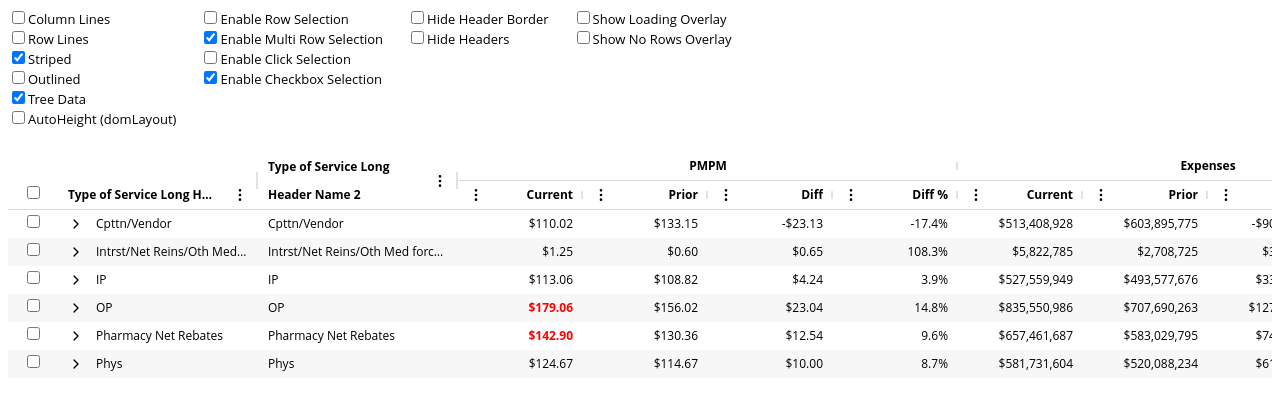
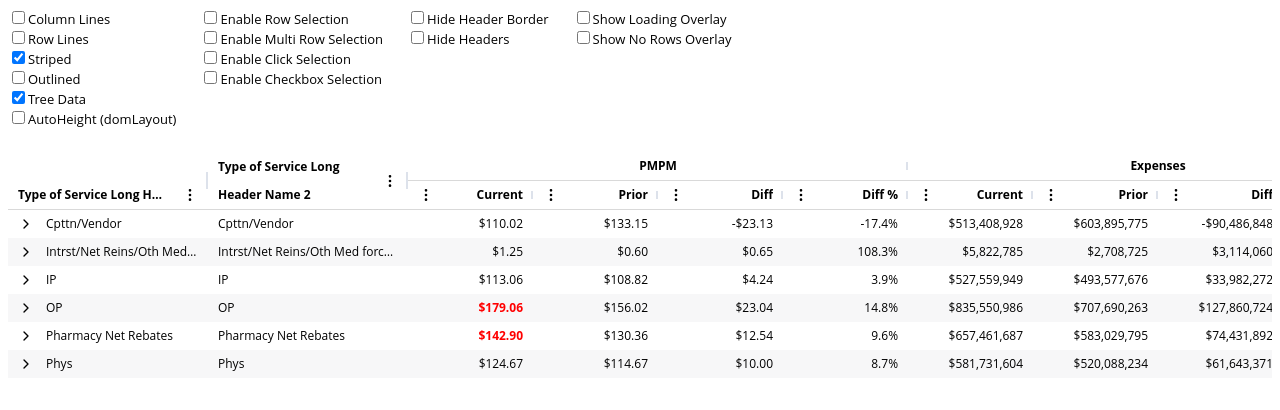
Before and after one commit to mahonbr/tanstack-table, a React (Vite) app: page / in a window 1280 px wide. Shown: the top 410 px of the page. Built offline with nearby package versions, Linux system fonts and the light colour scheme.

Commit message:
Create useCheckboxSelection Hook

```diff
--- a/src/App.jsx
+++ b/src/App.jsx
@@ -311,7 +311,7 @@ const columns = [
 		accessorKey: 'category',
 		header: 'Type of Service Long Header Name 2',
 		minSize: 200,
-		size: 200,
+		size: '200%',
 		type: ['text'],
 		wrapHeaderText: true,
 		wrapText: false,
@@ -461,9 +461,9 @@ const columns = [
 function App(props) {
 	const [columnLines, setColumnLines] = useState(false);
 	const [domLayout, setDomLayout] = useState(false);
-	const [enableCheckboxSelection, setEnableCheckboxSelection] = useState(true);
+	const [enableCheckboxSelection, setEnableCheckboxSelection] = useState(false);
 	const [enableClickSelection, setEnableClickSelection] = useState(false);
-	const [enableMultiRowSelection, setEnableMultiRowSelection] = useState(true);
+	const [enableMultiRowSelection, setEnableMultiRowSelection] = useState(false);
 	const [enableRowSelection, setEnableRowSelection] = useState(undefined);
 	const [hideHeaderBorder, setHideHeaderBorder] = useState(false);
 	const [hideHeaders, setHideHeaders] = useState(false);
@@ -483,7 +483,15 @@ function App(props) {
 
 	return (
 		<div>
-			<form style={{ display: 'flex', fontFamily: '"Open Sans"', fontSize: 13, gap: 24, marginBottom: 24 }}>
+			<form
+				style={{
+					display: 'flex',
+					fontFamily: "'Open Sans', 'Roboto', 'Helvetica', 'Arial', sans-serif",
+					fontSize: 13,
+					gap: 24,
+					marginBottom: 24,
+				}}
+			>
 				<div>
 					<input
 						type='checkbox'
@@ -605,7 +613,8 @@ function App(props) {
 					noRowsOverlayProps={{ overlayText: 'No data available to display.' }}
 					onCellClicked={(event, context) => console.log('onCellClicked', context)}
 					onCellDoubleClicked={(event, context) => console.log('onCellDoubleClicked', context)}
-					onGridReady={(table) => console.log('onGridReady', table)}
+					// onGridReady={(table) => console.log('onGridReady', table)}
+					onGridReady={(table) => (window.table = table)}
 					onRowClicked={(event, context) => console.log('onRowClicked', context)}
 					onRowDoubleClicked={(event, context) => console.log('onRowDoubleClicked', context)}
 					onSelectionChanged={(selection) => console.log('onSelectionChanged', selection)}
--- a/src/components/grids/DataTable.jsx
+++ b/src/components/grids/DataTable.jsx
@@ -1,25 +1,21 @@
-import { forwardRef, useMemo, useRef } from 'react';
+import { forwardRef, useRef } from 'react';
 
-import { find } from 'lodash';
 import { getCoreRowModel, getExpandedRowModel, getSortedRowModel, useReactTable } from '@tanstack/react-table';
 import { useEffectOnce, useUpdateEffect } from 'react-use';
 import clsx from 'clsx';
 import styled from '@emotion/styled';
 
-import { ConfigMap } from '@/utils';
 import ErrorBoundary from '@/components/feedback/ErrorBoundary';
 import useControlled from '@/hooks/useControlled';
 import useMergedRefs from '@/hooks/useMergedRefs';
 
-import ColumnTypes from './ColumnTypes';
 import ColumnTypesFeature from './features/ColumnTypesFeature';
 import DefaultColumnGroup from './components/ColumnGroup';
 import DefaultTableBody from './components/TableBody';
 import DefaultTableHead from './components/TableHead';
 import HelpersFeature from './features/HelpersFeature';
 import Overlay from './components/Overlay';
-
-const baseColumnTypes = new ConfigMap([...ColumnTypes]);
+import useCheckBoxSelection from './hooks/useCheckboxSelection';
 
 const PREFIX = 'eda-datatable';
 
@@ -455,6 +451,7 @@ const getSubRowsCallback = (row) => row.children; // return the children array a
 
 const DataTable = forwardRef((props, ref) => {
 	const {
+		_features = [],
 		columnLines = false,
 		columnPinning: columnPinningProp,
 		columnResizeMode = 'onChange',
@@ -463,16 +460,15 @@ const DataTable = forwardRef((props, ref) => {
 		columnSizingInfo: columnSizingInfoProp,
 		columnTypes = [],
 		data = props.rowData ?? [],
-		// debugColumns = false,
-		// debugHeaders = false,
-		// debugTable = false,
 		domLayout = 'normal',
 		enableCheckboxSelection = false,
 		enableClickSelection = false,
 		enableColumnPinning = false,
 		enableExpanding = props.treeData ?? false,
 		enableMultiRowSelection = false,
-		enableRowSelection = enableCheckboxSelection || enableClickSelection || enableMultiRowSelection,
+		enableRowSelection = props.enableCheckboxSelection ||
+			props.enableClickSelection ||
+			props.enableMultiRowSelection,
 		enableSubRowSelection = false,
 		expanded: expandedProp,
 		getRowClass,
@@ -505,6 +501,7 @@ const DataTable = forwardRef((props, ref) => {
 		slotProps = {},
 		slots = {},
 		sorting: sortingProp,
+		state,
 		striped = false,
 		defaultColumn = {
 			enableMultiSort: true,
@@ -519,6 +516,7 @@ const DataTable = forwardRef((props, ref) => {
 				wrapText: false,
 			},
 		},
+		...rest
 	} = props;
 
 	const { ColumnGroup = DefaultColumnGroup, TableBody = DefaultTableBody, TableHead = DefaultTableHead } = slots;
@@ -574,36 +572,16 @@ const DataTable = forwardRef((props, ref) => {
 		onChange: onSortingChangeProp,
 	});
 
-	/**
-	 * @todo Updates to enabledCheckboxSelection to state will cause a refresh which should call
-	 * createTable again. This shold be handled in a feature.
-	 */
-	const columns = useMemo(() => {
-		const columns = [...columnsProp];
-		const checkboxSelectionColumnDef = baseColumnTypes.get('__eda_selection_column__');
-
-		// We add the selection column if checkbox selection is enabled and the column is not already present.
-		if (enableCheckboxSelection && !find(columns, { id: checkboxSelectionColumnDef.id })) {
-			columns.unshift(checkboxSelectionColumnDef);
-		}
-
-		return columns;
-	}, [columnsProp, enableCheckboxSelection]);
+	const columns = useCheckBoxSelection({ columns: columnsProp, enableCheckboxSelection, setColumnPinning });
 
 	const table = useReactTable({
-		_features: [HelpersFeature, ColumnTypesFeature],
+		...rest,
+		_features: [..._features, ColumnTypesFeature, HelpersFeature],
 		columnResizeMode,
 		columns,
 		columnTypes,
 		data,
-		// debugColumns,
-		// debugHeaders,
-		// debugTable,
 		defaultColumn,
-		/**
-		 * @todo Need to implement as a feature so that it can respond to changes in state/props.
-		 */
-		enableCheckboxSelection,
 		enableColumnPinning,
 		enableExpanding,
 		enableMultiRowSelection,
@@ -619,11 +597,9 @@ const DataTable = forwardRef((props, ref) => {
 		onExpandedChange: setExpanded,
 		onRowSelectionChange: setRowSelection,
 		onSortingChange: setSorting,
-		// getRowId: (row) => row.uuid,
 		meta: {
 			...meta,
 			classes,
-			enableCheckboxSelection,
 			enableClickSelection,
 			getRowClass,
 			getRowStyle,
@@ -637,6 +613,7 @@ const DataTable = forwardRef((props, ref) => {
 			tableRef,
 		},
 		state: {
+			...state,
 			columnPinning,
 			columnSizing,
 			columnSizingInfo,
--- a/src/components/grids/DataTable.utils.js
+++ b/src/components/grids/DataTable.utils.js
@@ -1,3 +1,6 @@
+import { ConfigMap } from '@/utils';
+import ColumnTypes from './ColumnTypes';
+
 /**
  * Once I convert to TypeScript I can leverage the type, but this is also serving as notes for the
  * TS implementation.
@@ -53,6 +56,19 @@ const ColumnDefType = {
 };
 
 /**
+ * A ConfigMap seeded from the project's `ColumnTypes` registry that represents the baseline column
+ * type definitions available to the data table. Each entry in this map is a named column type (for
+ * example: "text", "number", etc.) and contains the default metadata and renderer/helper functions
+ * for that type. Use this map to look up type defaults when constructing column definitions or to
+ * extend/override available column types at application initialization.
+ *
+ * @usage
+ * - Read defaults: `baseColumnTypes.get('text')`
+ * - Add/override: `baseColumnTypes.set('currency', { meta: { format: '$0,0s' } })`
+ */
+export const baseColumnTypes = new ConfigMap([...ColumnTypes]);
+
+/**
  * In order to "ease" the implementation, I'm allowing the user to enter the UI column configs either
  * within the meta section or at the root.
  */
--- a/src/components/grids/components/tools/MenuTool.jsx
+++ b/src/components/grids/components/tools/MenuTool.jsx
@@ -1,5 +1,4 @@
 import { IconDotsVertical } from '@tabler/icons-react';
-import { produce } from 'immer';
 
 // const onClickCallback = (event) => {
 // 	event.stopPropagation();
@@ -14,18 +13,7 @@ const MenuTool = (props) => {
 		event.stopPropagation();
 
 		onClickProp?.(event);
-
-		table.setColumnPinning(
-			produce((draft) => {
-				const pinned = column.getIsPinned();
-
-				if (pinned) {
-					draft[pinned] = draft[pinned].filter((columnId) => columnId !== column.id);
-				} else {
-					draft.left.push(column.id);
-				}
-			})
-		);
+		column.pin(column.getIsPinned() ? false : 'left');
 	};
 
 	return (
--- /dev/null
+++ b/src/components/grids/hooks/useCheckboxSelection.jsx
@@ -0,0 +1,45 @@
+import { useMemo } from 'react';
+
+import { find } from 'lodash';
+import { produce } from 'immer';
+
+import { baseColumnTypes } from '../DataTable.utils';
+
+const useCheckBoxSelection = ({ columns: columnsProp, enableCheckboxSelection, setColumnPinning }) => {
+	/**
+	 * @todo Need to account for the column pinning state adding/removing.
+	 */
+	const columns = useMemo(() => {
+		const columnDef = baseColumnTypes.get('__eda_selection_column__');
+
+		/**
+		 * We add the selection column if checkbox selection is enabled and the column is not already
+		 * present.
+		 */
+		if (enableCheckboxSelection && !find(columnsProp, { id: columnDef.id })) {
+			setColumnPinning?.(
+				produce((draft) => {
+					if (!draft.left?.includes?.(columnDef.id)) {
+						draft.left = [columnDef.id, ...draft.left];
+					}
+				})
+			);
+
+			return [columnDef, ...columnsProp];
+		} else if (!enableCheckboxSelection) {
+			setColumnPinning?.(
+				produce((draft) => {
+					if (draft.left?.includes?.(columnDef.id)) {
+						draft.left = draft.left.filter((colId) => colId !== columnDef.id);
+					}
+				})
+			);
+		}
+
+		return columnsProp;
+	}, [columnsProp, enableCheckboxSelection, setColumnPinning]);
+
+	return columns;
+};
+
+export default useCheckBoxSelection;
```
